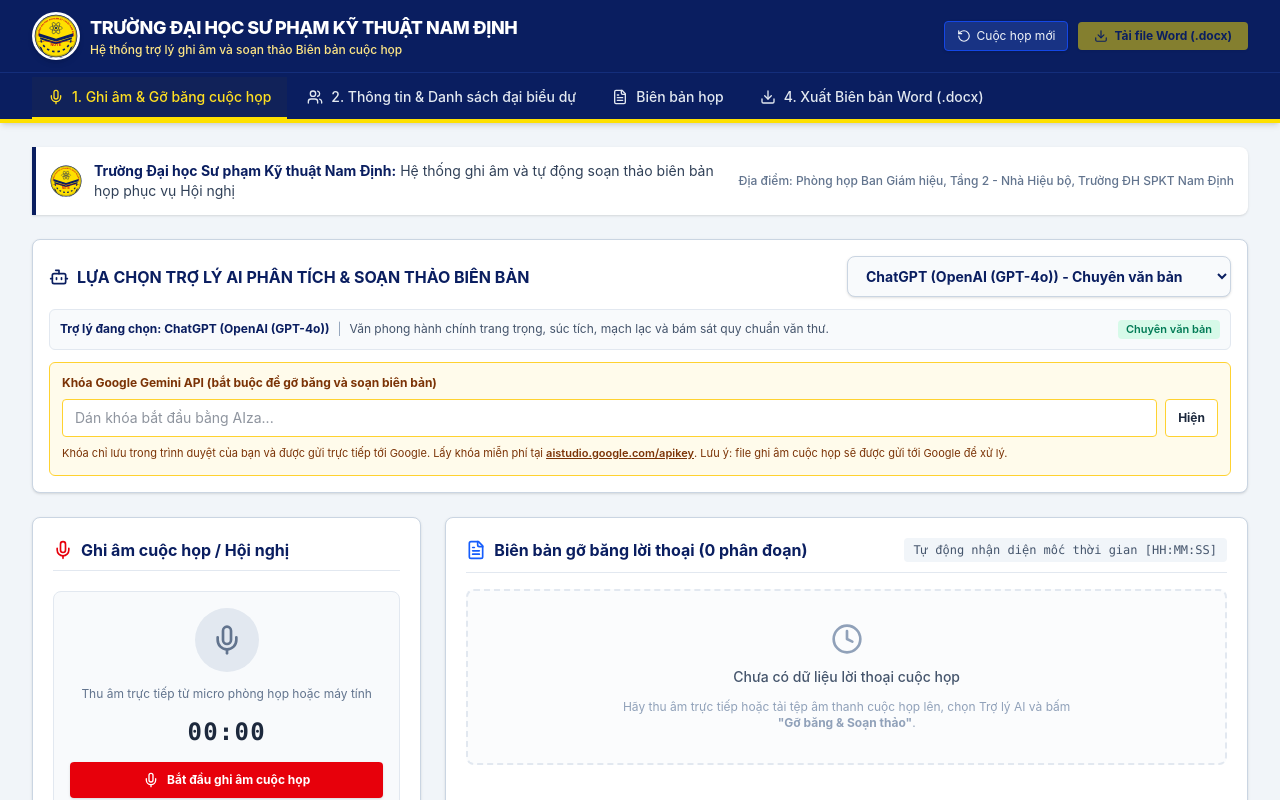
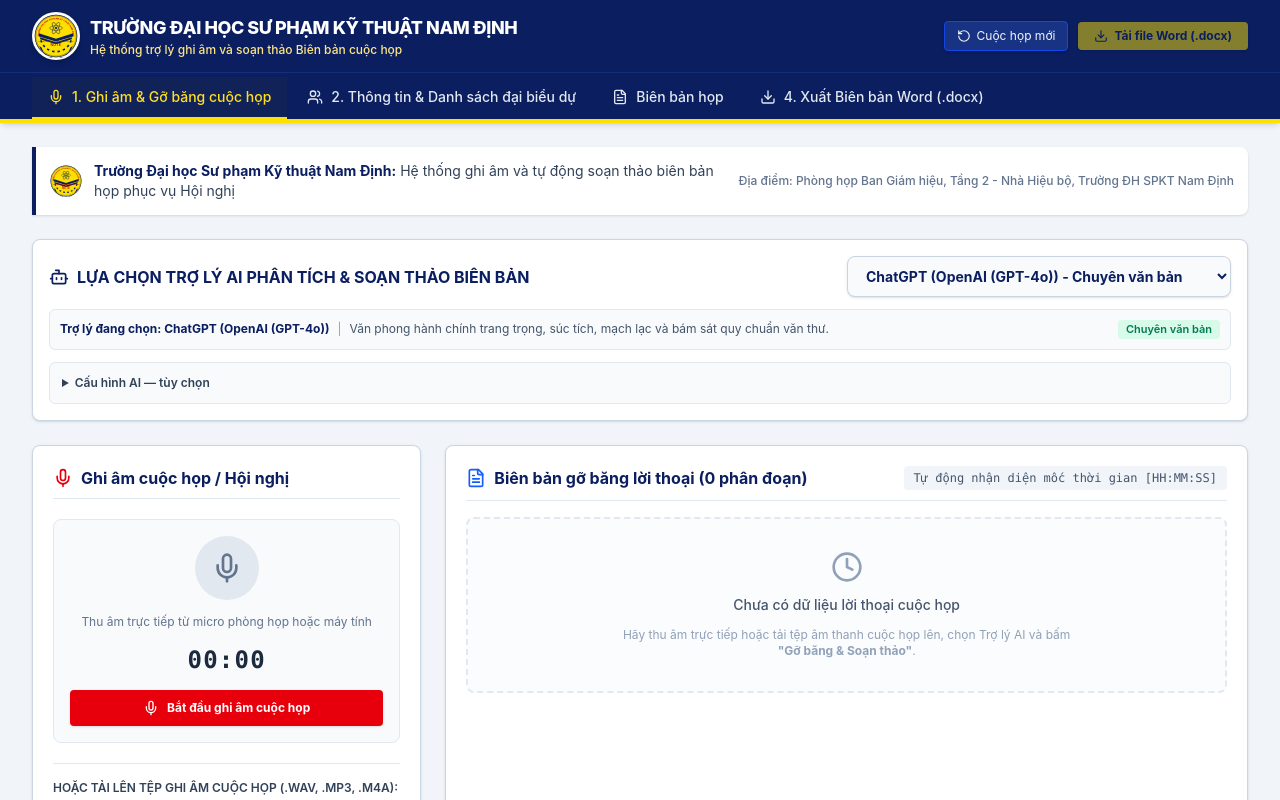
Before and after one commit to ducngt/Meeting, a React (Vite) app: page / in a window 1280 px wide. Shown: the top 800 px of the page. Built offline with nearby package versions, Linux system fonts and the light colour scheme.

Commit message:
Thu gọn cấu hình AI trên giao diện

```diff
--- a/src/App.tsx
+++ b/src/App.tsx
@@ -695,10 +695,14 @@
                 </span>
               </div>
 
-              {/* Khóa Gemini do người dùng tự nhập, chỉ lưu trong trình duyệt */}
-              <div className="bg-amber-50 border border-amber-300 rounded-md p-3 space-y-2">
-                <label htmlFor="gemini-key" className="block text-xs font-bold text-amber-900">
-                  Khóa Google Gemini API (bắt buộc để gỡ băng và soạn biên bản)
+              {/* Cấu hình AI thu gọn */}
+              <details className="bg-slate-50 border border-slate-200 rounded-md p-3">
+                <summary className="cursor-pointer text-xs font-semibold text-slate-700">
+                  Cấu hình AI — tùy chọn
+                </summary>
+                <div className="mt-3 space-y-2">
+                  <label htmlFor="gemini-key" className="block text-xs font-semibold text-slate-700">
+                    Khóa Google Gemini API
                   </label>
                   <div className="flex gap-2">
                     <input
@@ -706,26 +710,24 @@
                       type={showKey ? 'text' : 'password'}
                       value={geminiKey}
                       onChange={(e) => updateGeminiKey(e.target.value)}
-                    placeholder="Dán khóa bắt đầu bằng AIza..."
+                      placeholder="Nhập khóa nếu sử dụng Gemini API"
                       autoComplete="off"
-                    className="flex-1 px-3 py-2 text-sm border border-amber-300 rounded bg-white focus:outline-none focus:ring-2 focus:ring-amber-500"
+                      className="flex-1 min-w-0 px-3 py-2 text-sm border border-slate-300 rounded bg-white focus:outline-none focus:ring-2 focus:ring-blue-500"
                     />
                     <button
                       type="button"
                       onClick={() => setShowKey(!showKey)}
-                    className="px-3 py-2 text-xs font-bold border border-amber-300 rounded bg-white hover:bg-amber-100 cursor-pointer"
+                      className="px-3 py-2 text-xs font-semibold border border-slate-300 rounded bg-white hover:bg-slate-100"
                     >
                       {showKey ? 'Ẩn' : 'Hiện'}
                     </button>
                   </div>
-                <p className="text-[11px] text-amber-900 leading-relaxed">
-                  Khóa chỉ lưu trong trình duyệt của bạn và được gửi trực tiếp tới Google. Lấy khóa miễn phí tại{' '}
-                  <a href="https://aistudio.google.com/apikey" target="_blank" rel="noreferrer" className="underline font-semibold">
-                    aistudio.google.com/apikey
-                  </a>
-                  . Lưu ý: file ghi âm cuộc họp sẽ được gửi tới Google để xử lý.
-                </p>
-              </div>
+                  <p className="text-[11px] text-slate-600 leading-relaxed">
+                    Có thể để trống khi ghi âm hoặc tải bản ghi. Chức năng phân tích bằng Gemini hiện cần khóa API.
+                    Khóa được lưu trong trình duyệt; khi phân tích, âm thanh được gửi tới Google.
+                  </p>
+                </div>
+              </details>
             </div>
 
             <div className="grid grid-cols-1 lg:grid-cols-3 gap-6">
```
Lines whose indentation alone changed are shown as unchanged.
